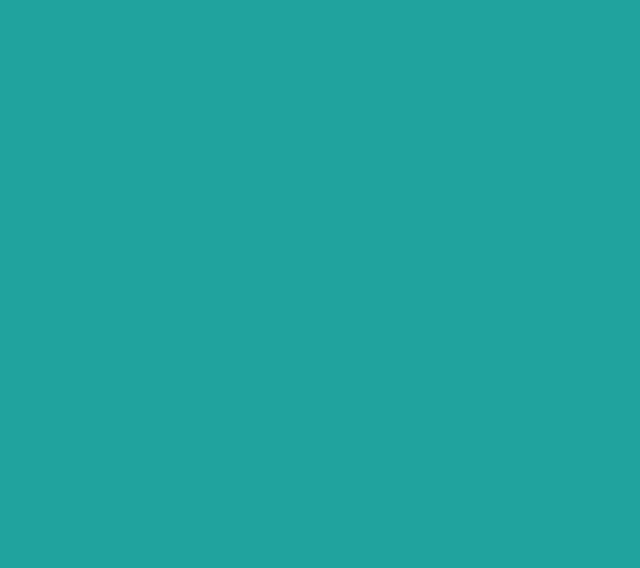
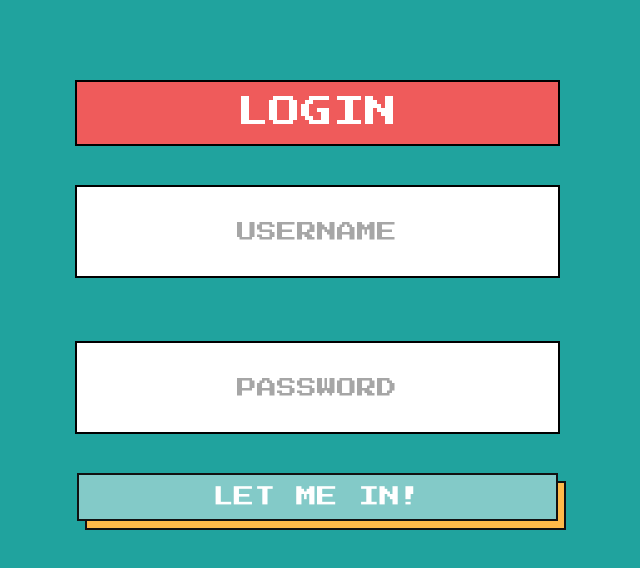
Before and after one commit to kbojarowska/DoTheBeast, a React (Create React App) app in the folder frontend/: page /login in a window 1280 px wide. Before the commit this address had no page. Shown: the top 568 px of the page, without its empty margins (323-963 px from the left). Built offline with nearby package versions, Linux system fonts and the light colour scheme.

Commit message:
login page

```diff
--- a/frontend/package.json
+++ b/frontend/package.json
@@ -6,12 +6,14 @@
     "@testing-library/jest-dom": "^5.17.0",
     "@testing-library/react": "^13.4.0",
     "@testing-library/user-event": "^13.5.0",
+    "formik": "^2.4.5",
     "react": "^18.2.0",
     "react-dom": "^18.2.0",
     "react-router-dom": "^6.18.0",
     "react-scripts": "5.0.1",
     "sass": "^1.69.5",
-    "web-vitals": "^2.1.4"
+    "web-vitals": "^2.1.4",
+    "yup": "^1.3.2"
   },
   "scripts": {
     "start": "react-scripts start",
--- a/frontend/src/App.js
+++ b/frontend/src/App.js
@@ -6,12 +6,15 @@ import {
 } from 'react-router-dom'
 import './App.scss'
 import LandingPage from './pages/LandingPage/LandingPage'
+import LoginPage from './pages/LoginPage/LoginPage'
 
 function App() {
 	return (
 		<Router>
 			<Routes>
 				<Route path='/' element={<LandingPage />} />
+				<Route path='/login' element={<LoginPage />} />
+				{/* <Route path='/register' element={<RegisterPage />} /> */}
 			</Routes>
 		</Router>
 	)
--- a/frontend/src/pages/LandingPage/LandingPage.js
+++ b/frontend/src/pages/LandingPage/LandingPage.js
@@ -2,13 +2,17 @@ import React from 'react'
 import { Link } from 'react-router-dom'
 import { Button, Text } from '../../components'
 import './LandingPage.scss'
+import { useNavigate } from 'react-router-dom/dist'
 
 
 function LandingPage() {
+
+	const navigate = useNavigate()
+
 	return (
 		<div>
 			<div className='buttons-container'>
-				<Button>LOGIN</Button>
+				<Button onClick={()=>navigate('/login')}>LOGIN</Button>
 				<Button>SIGNUP</Button>
 			</div>
 			<div className='big-btn-container'>
--- /dev/null
+++ b/frontend/src/pages/LoginPage/LoginPage.js
@@ -0,0 +1,47 @@
+/* eslint-disable indent */
+import React from 'react'
+import './LoginPage.scss'
+import { Formik, Form, Field, ErrorMessage } from 'formik'
+import * as Yup from 'yup'
+import { Button, Text } from '../../components'
+
+function LoginPage() {
+	const loginSchema = Yup.object().shape({
+		password: Yup.string().required('Wait! What\'s your password?'),
+		username: Yup.string().required('Wait! What\'s your username?')
+	})
+
+	const handleSubmit = (values) => {
+		console.log(values)
+	}
+
+	return (
+		<div>
+            <div className='login-container'>
+                <Formik
+                    initialValues={{ username: '', password: '' }}
+                    validationSchema={loginSchema}
+                    onSubmit={handleSubmit}>
+                    {({ isSubmitting }) => {
+                        return (
+                            <Form className='login-form'>
+                                <p className='header'>LOGIN</p>
+                                <Text className='login-field-box'>
+                                    <Field className="login-field" placeholder="USERNAME" type="username" name="username" />
+                                    <ErrorMessage className='error-msg' name="username" component="div" />
+                                </Text>
+                                <Text className='login-field-box'>
+                                    <Field className="login-field" placeholder="PASSWORD" type="password" name="password" />
+                                    <ErrorMessage className='error-msg' name="password" component="div" />
+                                </Text>
+                                <Button className='login-btn' type="submit" disabled={isSubmitting}>LET ME IN!</Button>
+                            </Form>
+                        )
+                    }}
+                </Formik>
+            </div>
+		</div>
+	)
+}
+
+export default LoginPage
--- /dev/null
+++ b/frontend/src/pages/LoginPage/LoginPage.scss
@@ -0,0 +1,67 @@
+@import '../../colors.scss';
+@import url('https://fonts.googleapis.com/css2?family=Press+Start+2P&display=swap');
+
+
+.login-container {
+    display: flex;
+    flex-direction: column;
+    align-items: center;
+    justify-content: center;
+    margin-top: 5rem;
+}
+
+.login-form {
+    display: flex;
+    flex-direction: column;
+    align-items: center;
+    justify-content: center;
+    width: 481px;
+    gap: 15px;
+}
+
+.header {
+    background-color: $button-background;
+    border: 2px black solid;
+    padding: 10px 0;
+    width: 100%;
+    text-align: center;
+    color: $button-text;
+    font-size: 2rem;
+    margin: 0;
+}
+
+.login-field-box {
+    width: 100%;
+}
+
+.login-field {
+    padding: 0;
+    padding-block: 0;
+    padding-inline: 0;
+    font-size: 32px;
+    text-align: center;
+    width: 100%;
+    height: 89px;
+    margin-left: -2px;
+    border: 2px black solid;
+    &::placeholder {
+        font-family: var(--font-press-start-2p);
+        font-size: 20px;
+        color: rgba(142, 142, 142, 0.79);
+    }
+}
+
+.error-msg {
+    font-size: 12px;
+    margin-top: 15px;
+    text-align: center;
+}
+
+.login-btn {
+    width: 100%;
+    // height: 124px;
+    font-size: 10px;
+    // padding: 10px 0;
+    background-color: $button-start !important;
+    font-size: 1.3rem;
+}
```
Also changed, not shown: 1 other file (tests, documents, lock files or other folders).
